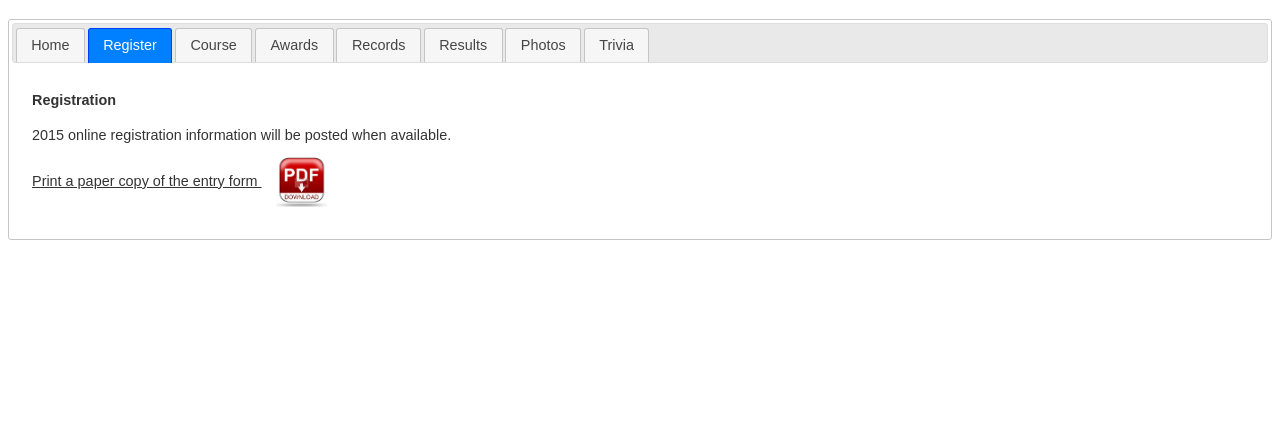
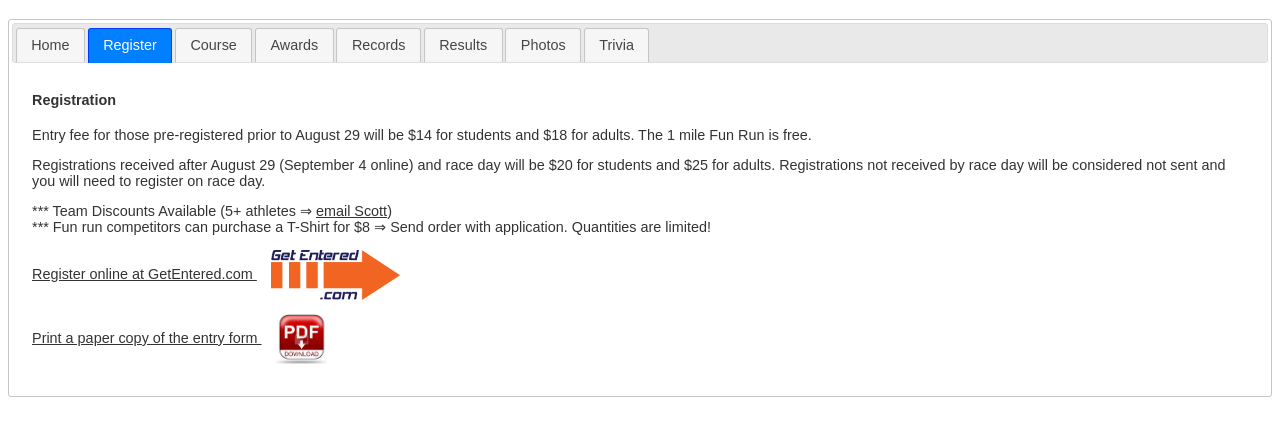
Before and after one commit to groton5k/groton5k.github.io, a plain HTML site: page index.html in a window 1280 px wide. Both pictures are taken after a click on the tab "Register". Shown: the part 61-496 px from the top of the page. Drawn offline with nearby package versions, Linux system fonts and the light colour scheme.

Commit message:
Add online registration link

```diff
--- a/index.html
+++ b/index.html
@@ -183,21 +183,22 @@
 
 		<div id="register">
 			<h4>Registration</h4>
+			<!--
 			<p>2015 online registration information will be posted when available.</p>
-			<!--
-			<p>Entry fee for those pre-registered prior to August 23 will be $14 for
+			-->
+			<p>Entry fee for those pre-registered prior to August 29 will be $14 for
 			students and $18 for adults. The 1 mile Fun Run is free.</p>
-			<p>Registrations received after August 23 (August 29 online) and race day will
+			<p>Registrations received after August 29 (September 4 online) and race day will
 			be $20 for students and $25 for adults. Registrations not received by race day
 			will be considered not sent and you will need to register on race day.</p>
 			<p>*** Team Discounts Available (5+ athletes &rArr;
 			<a href="mailto:sweeks@groton.cnyric.org">email Scott</a>)
 			<br />*** Fun run competitors can purchase a T-Shirt for $8 &rArr;
 			Send order with application. Quantities are limited!</p>
-			<p><a href="https://www.getentered.com/Register/?event=26770" target="_blank">
+			<p><a href="https://www.getentered.com/Register/?event=32832" target="_blank">
 			Register online at GetEntered.com
 			<img src="images/GetEntered.jpg" class="regimg" alt="GetEntered" /></a></p>
-			-->
+
 			<p><a href="application2015.pdf">
 			Print a paper copy of the entry form
 			<img src="images/pdf.jpg" class="regimg" alt="PDF" /></a></p>
```
Also changed, not shown: 1 other file.
